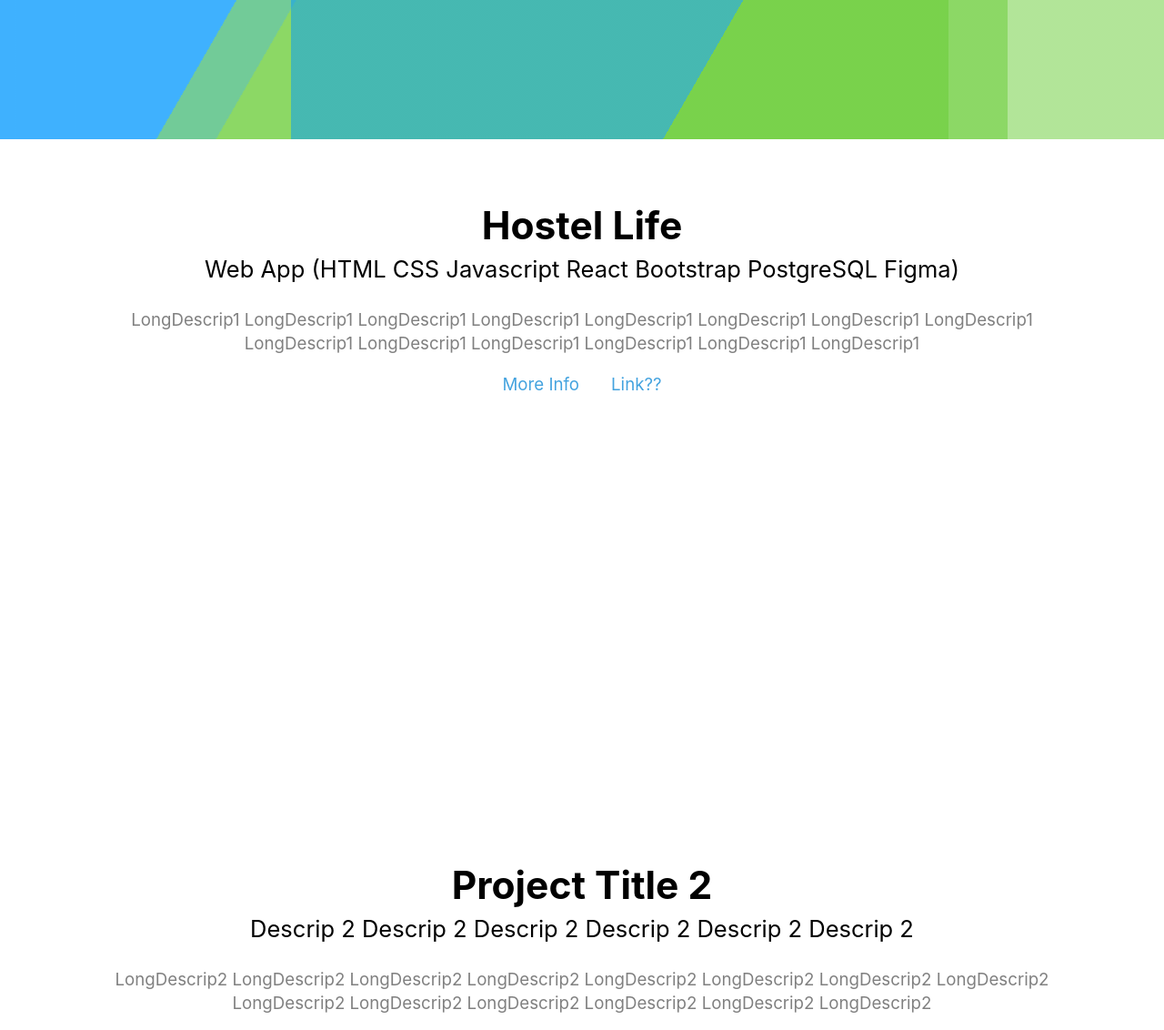
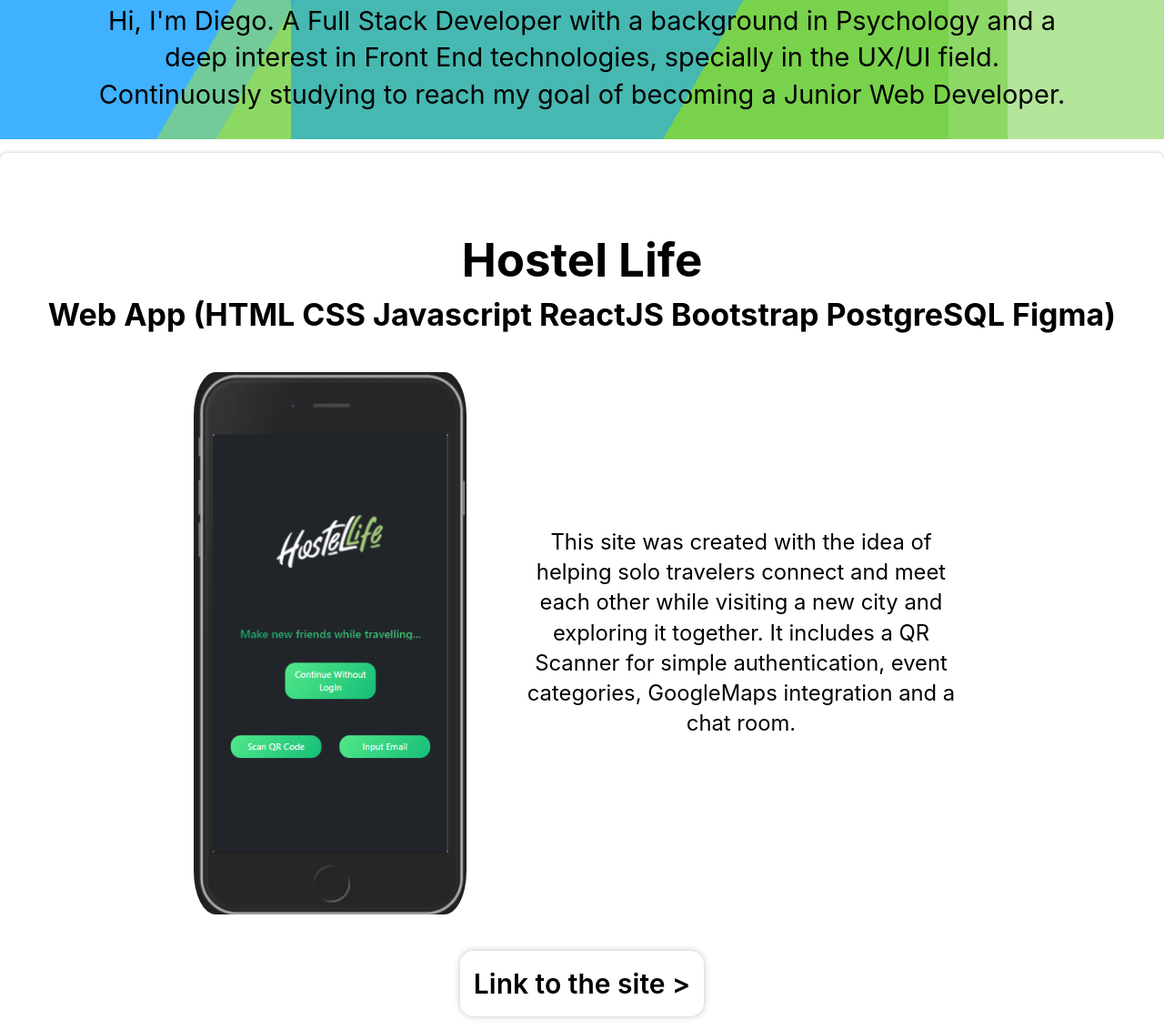
Before and after one commit to Luxygit/diego_vr_portfolio, a plain HTML site: page index.html in a window 1280 px wide. Shown: the part 647-1779 px from the top of the page at 91% size. Drawn offline with Linux system fonts and the light colour scheme.

Commit message:
first project completed

```diff
--- a/css/style.css
+++ b/css/style.css
@@ -64,7 +64,7 @@ body {
 }
 
 .content {
-  background-color: rgba(255, 255, 255, 0.8);
+  background-color: rgba(255, 255, 255, 0.6);
   border-radius: 0.25em;
   box-shadow: 0 0 0.25em rgba(0, 0, 0, 0.25);
   box-sizing: border-box;
@@ -85,6 +85,14 @@ body {
     transform: translateX(25%);
   }
 }
+.hero-image-containers {
+  display: flex;
+  margin: 40px;
+}
+.image-containers {
+  display: flex;
+  margin: 60px;
+}
 /* end of animation */
 #main-hero-section {
   display: flex;
@@ -92,10 +100,6 @@ body {
   justify-content: flex-start;
   align-items: center;
 
-  /* background: url(./img/mainbackgroundsmall.jpg); */
-  /* background-position: 50% 45%; */
-  /* background-size: 750px;
-  background-repeat: no-repeat; */
   height: 650px;
   position: relative;
   top: 50px;
@@ -111,10 +115,10 @@ body {
   width: 60%;
   display: inline-block;
 }
-#main-hero-section a {
+/* #main-hero-section a {
   text-decoration: none;
   color: rgb(68, 163, 223);
-}
+} */
 #main-hero-section h2 {
   font-size: 1.6em;
   font-weight: 600;
@@ -124,9 +128,11 @@ body {
   padding: 10px;
 }
 #main-hero-section h3 {
-  font-size: 1.2em;
+  font-size: 1.7em;
   margin-top: 0px;
   font-weight: 400;
+  width: 85%;
+  text-align: center;
 }
 #main-hero-section p:nth-of-type(2) {
   font-size: 0.9em;
@@ -143,12 +149,23 @@ body {
   gap: 15px;
   width: 100%;
 }
+.link-buttons {
+  background-color: rgba(255, 255, 255, 0.4);
+  border-radius: 0.5em;
+  box-shadow: 0 0 0.25em rgba(0, 0, 0, 0.25);
+  box-sizing: border-box;
+  padding: 15px;
+  color: black !important;
+  font-weight: 600 !important;
+  font-size: 30px;
+}
 /* end of iphone section */
 #first-project-section {
-  background: url(placeHolderSmall.jpg);
-  background-position: center;
-  background-size: cover;
-  background-repeat: no-repeat;
+  background-color: rgba(255, 255, 255, 0.4);
+  border-radius: 0.5em;
+  box-shadow: 0 0 0.25em rgba(0, 0, 0, 0.25);
+  box-sizing: border-box;
+  padding: 10px;
   height: 500px;
   display: flex;
   flex-direction: column;
@@ -156,28 +173,34 @@ body {
   align-items: center;
   position: relative;
 }
-#first-project-section h2,
-#second-project-section h2 {
+.project-titles {
+  font-size: 2em;
+  /* margin-bottom: 0px;
+  margin-top: 0px; */
+  color: black;
+  padding-top: 30px;
+  margin-bottom: 0px;
+}
+.project-subtitles {
   font-size: 2em;
   margin-bottom: 0px;
   margin-top: 0px;
   color: white;
-  padding-top: 30px;
+  padding-top: 0px;
 }
-#first-project-section h3,
-#second-project-section h3 {
-  font-size: 1.2em;
+.image-labels {
+  font-size: 2.5em;
   margin-top: 0px;
-  font-weight: 100;
-  color: white;
+  font-weight: 500;
+  color: black;
   text-align: center;
+  text-decoration: underline;
 }
-#first-project-section p,
-#second-project-section p {
-  font-size: 14px;
+.project-description {
+  font-size: 1.4em;
   text-align: center;
-  width: 70%;
-  color: gray;
+  width: 40%;
+  color: black;
   margin-top: 0px;
   display: inline-block;
 }
@@ -204,7 +227,7 @@ body {
   font-weight: bold;
   display: inline;
 }
-#first-project-section div,
+/* #first-project-section div,
 #second-project-section div {
   display: flex;
   flex-direction: row;
@@ -212,7 +235,7 @@ body {
   justify-content: center;
   gap: 15px;
   width: 100%;
-}
+} */
 /* .cubes {
   display: none;
 } */
@@ -247,28 +270,15 @@ body {
   #navbarlarge li {
     display: inline;
   }
-  /* #logoicon {
-    width: 16px;
-    margin-left: -15px;
-  } */
-  /* #searchicon {
-    width: 17px;
-    filter: invert(100%);
-    margin-top: 5px;
-  }
-  #shopcarticon {
-    width: 17px;
-    padding-right: 25px;
-  } */
+
   /* end of navbar large*/
   #main-hero-section {
-    background: url(./img/mainbackgroundlarge.jpg);
     height: 750px;
     background-size: cover;
     background-repeat: no-repeat;
     background-position: center;
   }
-  #main-hero-section div,
+  /* #main-hero-section div,
   #first-project-section div,
   #second-project-section div {
     display: flex;
@@ -277,11 +287,9 @@ body {
     justify-content: center;
     gap: 50px;
     width: 100%;
-  }
-  #first-project-section h2,
-  #second-project-section h2 {
-    font-size: 2.5em;
-    padding-top: 50px;
+  } */
+  .project-subtitles {
+    font-size: 2em;
     color: black;
   }
   #main-hero-section h2 {
@@ -292,40 +300,31 @@ body {
     padding-bottom: 50px;
   }
 
-  #first-project-section h3,
-  #second-project-section h3 {
-    font-size: 1.5em;
-    font-weight: 400;
-    color: black;
-  }
-  #main-hero-section a,
+  /* #main-hero-section a,
   #first-project-section a,
   #second-project-section a {
     font-weight: 400;
     font-size: 1.1em;
     opacity: 100%;
-  }
-  #main-hero-section p:nth-of-type(2),
+  } */
+  /* #main-hero-section p:nth-of-type(2),
   #first-project-section p:nth-of-type(1),
   #second-project-section p:nth-of-type(1) {
     font-size: 1.1em;
     width: 85%;
+  } */
+  #first-project-section {
+    margin-top: 65px;
+    height: auto;
+    width: 100%;
+    display: flex;
   }
-  #first-project-section {
-    background: url(placeHolder1Large.jpg);
-    background-size: cover;
-    background-repeat: no-repeat;
-    background-position: center;
-    margin-top: 65px;
-    height: 700px;
-  }
-  #first-project-section div {
+  .link-button-containers {
     display: flex;
-    flex-direction: row;
-    justify-content: center;
-    align-items: center;
-    gap: 35px;
-    width: 100%;
+    /* flex-direction: row;
+    justify-content: flex-end;
+    align-items: flex-end; */
+    /* width: 25%; */
   }
   #second-project-section {
     background: url(placeHolder2Large.jpg);
@@ -335,7 +334,52 @@ body {
     margin-top: 25px;
     height: 700px;
   }
+  .project-hero-image-containers {
+    display: flex;
+    margin: 40px;
+    flex-direction: row;
+    align-items: center;
+    justify-content: center;
+    gap: 50px;
+    width: 100%;
   }
+  .project-card-containers {
+    display: flex;
+    margin: 60px;
+    flex-direction: row;
+    align-items: center;
+    justify-content: center;
+    gap: 15vh;
+    width: 100%;
+  }
+  /* .project-image-container {
+    width: 90vh;
+  } */
+  .project-titles {
+    font-size: 3em;
+  }
+  #project1-hero-image {
+    border-radius: 8%;
+    overflow: hidden;
+    width: 300px;
+  }
+  #project1-wireframe-image {
+    width: 90vh;
+    border-radius: 10%;
+  }
+  #project1-uidesign-image {
+    width: 70vh;
+    border-radius: 10%;
+  }
+  #project1-firstversion-image {
+    width: 70vh;
+    border-radius: 8%;
+  }
+  .image-labels {
+    font-size: 3em;
+    width: 30%;
+  }
+
   /*
    .cubes {
     display: block;
@@ -442,3 +486,4 @@ body {
     font-weight: 600;
     text-decoration: none;
   }
+}
--- a/index.html
+++ b/index.html
@@ -21,9 +21,9 @@
         </li>
       </ul>
       <div id="navbarsmall">
-        <a href="#"> <a href="xxxxxxx.github.com">Portfolio</a></a>
-        <a href="#"><a href="xxxxxxx.github.com">Diego Vargas</a></a>
-        <a href="#"><a href="#footer">Contact</a></a>
+        <a href="#"> <a href="#first-project-section">Portfolio</a>
+        <a href="#"><a href="#main-hero-section">Diego Vargas</a>
+        <a href="#"><a href="#footer">Contact</a>
       </div>
     </nav>
     <section id="main-hero-section">
@@ -31,19 +31,39 @@
       <div class="bg bg2"></div>
       <div class="bg bg3"></div>
       <h2 class="content">
-        Hi, I'm Diego. A Full Stack Developer with a deep interest in Front End
-        technologies and specially the UX/UI field.
+        Emphasizing creativity, visual impact and the enhancement of the overall user experience.
       </h2>
+      <h3 >
+        Hi, I'm Diego. A Full Stack Developer with a background in Psychology and a deep interest in Front End
+        technologies, specially in the UX/UI field. Continuously studying to reach my goal of becoming a Junior Web Developer.
+      </h3>
     </section>
     <section id="first-project-section">
-      <h2>Hostel Life</h2>
-      <h3>Web App (HTML CSS Javascript React Bootstrap PostgreSQL Figma)</h3>
-      <p>
-        LongDescrip1 LongDescrip1 LongDescrip1 LongDescrip1 LongDescrip1
-        LongDescrip1 LongDescrip1 LongDescrip1 LongDescrip1 LongDescrip1
-        LongDescrip1 LongDescrip1 LongDescrip1 LongDescrip1
+      <h1 class="project-titles">Hostel Life</h1>
+      <h2 class="project-subtitles">Web App (HTML CSS Javascript ReactJS Bootstrap PostgreSQL Figma)</h2>
+      <div class="project-hero-image-containers">
+          <img src="./img/Project_1_Hero.png" alt="Project 1 Main Screen" id="project1-hero-image">
+          <p class="project-description">
+        This site was created with the idea of helping solo travelers connect and meet each other while visiting a new city and exploring it together. It includes a QR Scanner for simple authentication, event categories, GoogleMaps integration and a chat room.
       </p>
-      <div><a href="#">More Info </a> <a href="#">Link?? </a></div>
+
+      </div>
+      <div class="link-button-containers"><a href="https://hostel-life-app.herokuapp.com/" class="link-buttons">Link to the site ></a></div>
+      <div class="project-card-containers">
+
+          <h2 class="image-labels">Wireframes</h2>
+          <div  ><img src="./img/Project_1_Wireframe.png" alt="Project 1 Wireframe" id="project1-wireframe-image"></div>
+      </div>
+      <div class="project-card-containers">
+
+          <div  ><img src="./img/Project_1_UiDesign.png" alt="Project 1 Wireframe" id="project1-uidesign-image"></div>
+
+          <h2 class="image-labels">UI Design</h2>
+      </div>
+      <div class="project-card-containers">
+          <h2 class="image-labels">First Version</h2>
+          <div  ><img src="./img/Project_1_FirstVersion.png" alt="Project 1 Wireframe" id="project1-firstversion-image"></div>
+      </div>
     </section>
     <section id="second-project-section">
       <h2>Project Title 2</h2>
```
Also changed, not shown: img/Project_1_FirstVersion.png (added), img/Project_1_Hero.png (added), img/Project_1_UiDesign.png (added), img/Project_1_Wireframe.png (added), img/mainbackgroundlarge.jpg (deleted), img/mainbackgroundsmall.jpg (deleted), img/mainbackgroundsmedium.jpg (deleted). Lines whose indentation alone changed are shown as unchanged.
